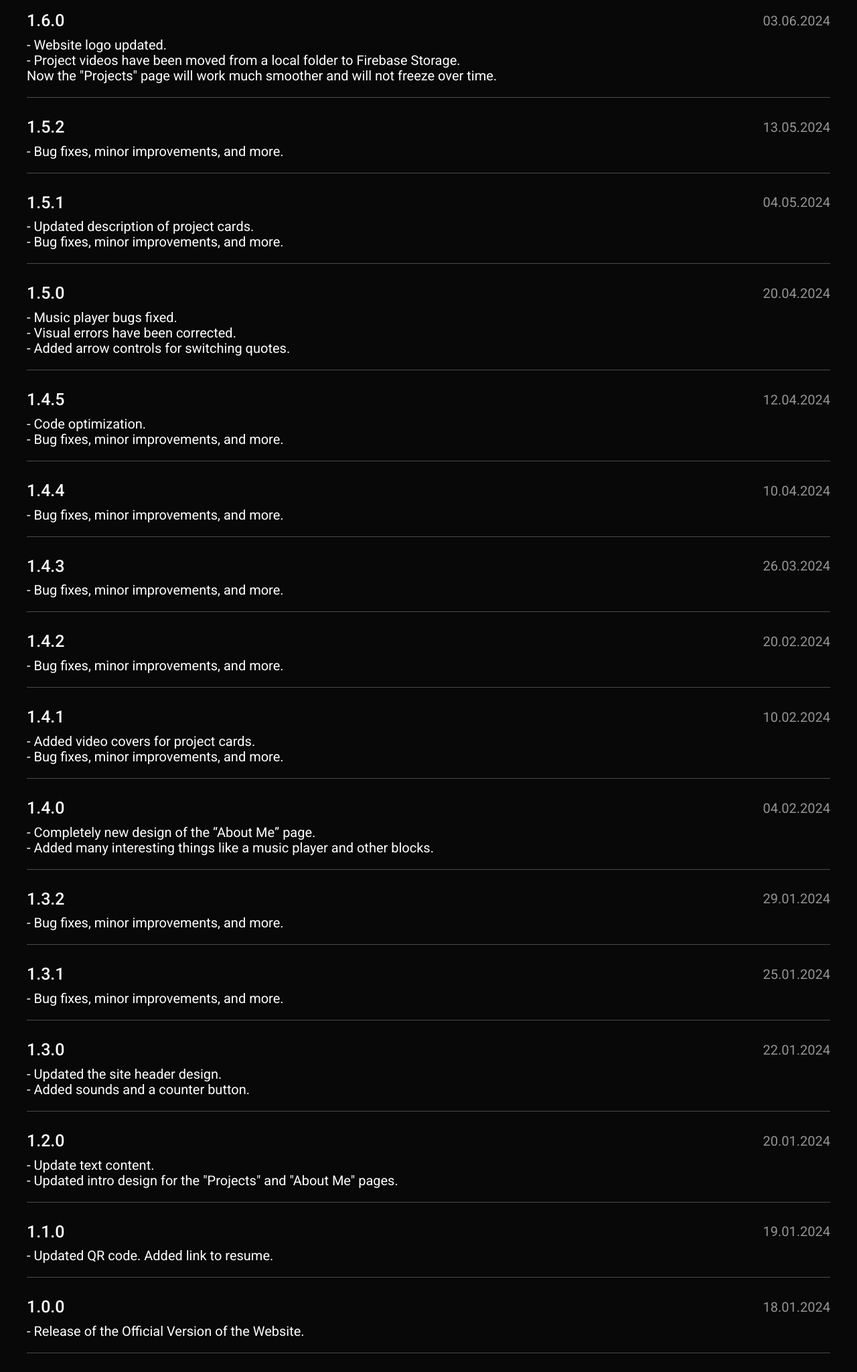
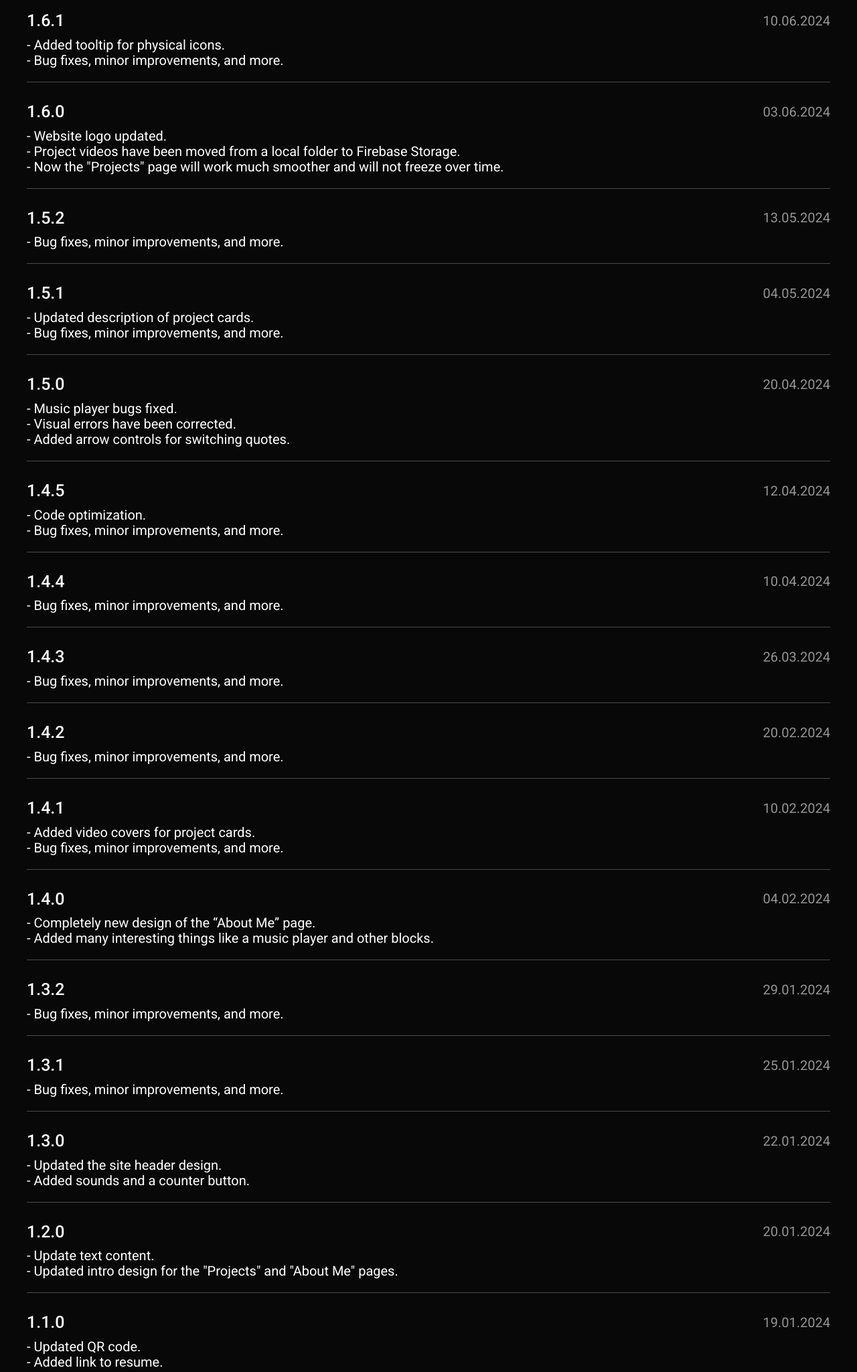
Before and after one commit to RodionGimranov/Personal_WebSite, a website: page src/pages/changelog.html in a window 1280 px wide. Shown: the part 260-2309 px from the top of the page at 67% size. Drawn offline with Linux system fonts and the light colour scheme.

Commit message:
Add a description of the new update

```diff
--- a/src/pages/changelog.html
+++ b/src/pages/changelog.html
@@ -35,10 +35,20 @@
         <h1 class="section_title">Changelog</h1>
         <div class="version_history_block">
             <div class="information_about_version">
+                <p class="version_number">1.6.1</p>
+                <p class="update_date">10.06.2024</p>
+            </div>
+            <p class="update_description">- Added tooltip for physical icons.<br>
+                - Bug fixes, minor improvements, and more.</p>
+        </div>
+        <div class="version_history_block">
+            <div class="information_about_version">
                 <p class="version_number">1.6.0</p>
                 <p class="update_date">03.06.2024</p>
             </div>
-            <p class="update_description">- Website logo updated.<br>- Project videos have been moved from a local folder to Firebase Storage.<br>Now the "Projects" page will work much smoother and will not freeze over time.</p>
+            <p class="update_description">- Website logo updated.<br>
+                - Project videos have been moved from a local folder to Firebase Storage.<br>
+                - Now the "Projects" page will work much smoother and will not freeze over time.</p>
         </div>
         <div class="version_history_block">
             <div class="information_about_version">
@@ -156,7 +166,8 @@
                 <p class="version_number">1.1.0</p>
                 <p class="update_date">19.01.2024</p>
             </div>
-            <p class="update_description">- Updated QR code. Added link to resume.</p>
+            <p class="update_description">- Updated QR code.<br>
+                - Added link to resume.</p>
         </div>
         <div class="version_history_block first_update">
             <div class="information_about_version">
@@ -171,16 +182,16 @@
             <p class="author_info">© 2024 Rodion Gimranov. All Rights Reserved.</p>
             <p class="footer_funny_text">Made with love and countless cups of coffee.</p>
             <a href="./changelog.html" class="link_to_history_of_version">
-                <p class="update_info">Last updated on June 3</p>
+                <p class="update_info">Last updated on June 10, 2024</p>
                 <svg class="arrow-to-history-of-version" xmlns="http://www.w3.org/2000/svg" width="13" height="13" viewBox="0 0 13 13" fill="#7A7A7A">
                     <path fill-rule="evenodd" clip-rule="evenodd" d="M2.87333 2.34956C2.8917 1.66975 3.45769 1.10376 4.1375 1.08538L11.1006 0.89719C11.7804 0.878817 12.3166 1.41502 12.2982 2.09483L12.1101 9.05793C12.0917 9.73774 11.5257 10.3037 10.8459 10.3221C10.1661 10.3405 9.62985 9.80428 9.64823 9.12446L9.7561 5.13306L2.97509 11.9141C2.48139 12.4078 1.70202 12.4288 1.23431 11.9611C0.766604 11.4934 0.787668 10.714 1.28136 10.2203L8.06238 3.43933L4.07097 3.54721C3.39116 3.56558 2.85495 3.02938 2.87333 2.34956Z"/>
                 </svg>
             </a>
         </div>
         <div class="social_block">
-            <a href="https://t.me/RodionGimranov" class="telegram_link" target="_blank">Telegram</a>
-            <a href="https://www.linkedin.com/in/rodiongimranov/" class="linkedIn_link" target="_blank">LinkedIn</a>
-            <a href="https://github.com/RodionGimranov" class="gitHub_link" target="_blank">GitHub</a>
+            <a href="https://t.me/RodionGimranov" class="social_network_link" target="_blank">Telegram</a>
+            <a href="https://www.linkedin.com/in/rodiongimranov/" class="social_network_link" target="_blank">LinkedIn</a>
+            <a href="https://github.com/RodionGimranov" class="social_network_link" target="_blank">GitHub</a>
         </div>
     </footer>
     <script src="../scripts/CommonScripts.js"></script>
```
